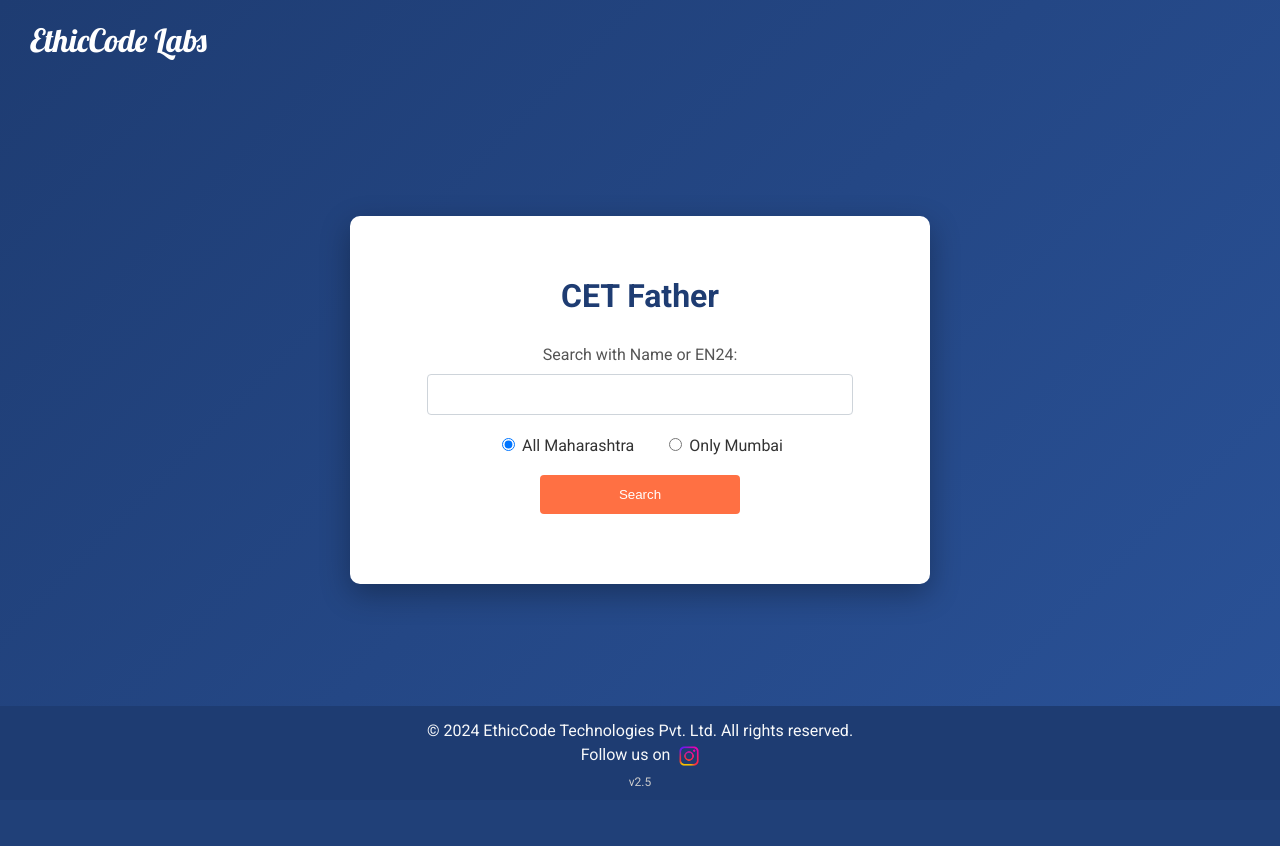
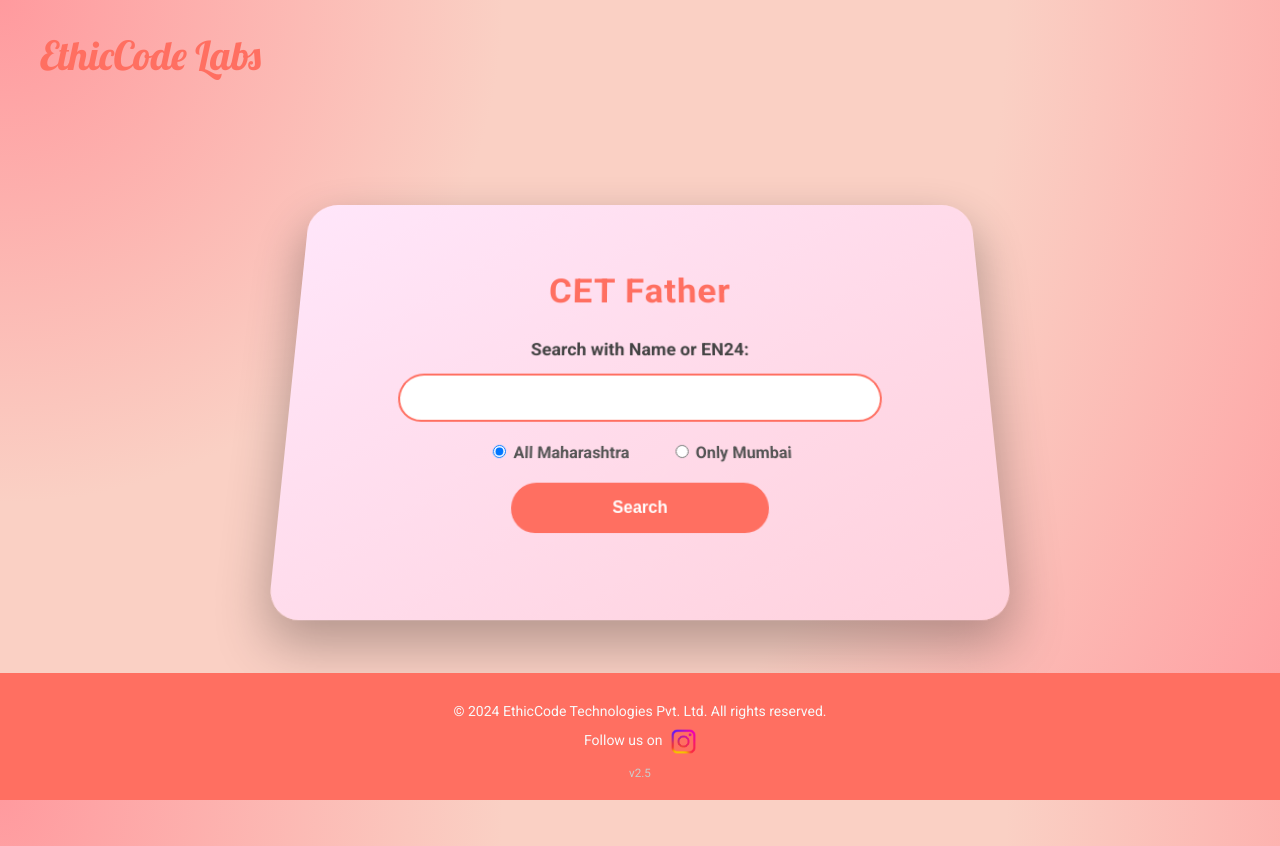
Before and after one commit to EthicCodes/CET-Father, a Flask app: page / in a window 1280 px wide; the page is wider, and only the part inside the window is pictured. Before the commit the page ends 786 px from the top of that part, so only its background shows below. Run offline with Flask 2, Linux system fonts and the light colour scheme.

Commit message:
Update style.css v2.5

```diff
--- a/static/style.css
+++ b/static/style.css
@@ -1,19 +1,21 @@
 /* Basic body style */
 body {
     font-family: 'Roboto', sans-serif;
-    background: linear-gradient(135deg, #1e3c72, #2a5298);
-    color: #333;
+    background: radial-gradient(circle at top left, #ff9a9e, #fad0c4, #fad0c4, #ff9a9e);
+    color: #fff;
     margin: 0;
     padding: 0;
+    overflow-x: hidden;
 }
 
 header {
     position: absolute;
-    top: 20px;
-    left: 30px;
+    top: 30px;
+    left: 40px;
     font-family: 'Lobster', cursive;
-    font-size: 32px;
-    color: #fff;
+    font-size: 40px;
+    color: #ff6f61;
+    animation: bounce-in 2s ease-out;
 }
 
 .container {
@@ -21,23 +23,38 @@ header {
     justify-content: center;
     align-items: center;
     height: 100vh;
+    transform: perspective(600px) rotateX(10deg);
+    transition: transform 0.5s ease-in-out;
+}
+
+.container:hover {
+    transform: perspective(600px) rotateX(0);
 }
 
 .search-card {
-    background-color: #ffffff;
-    padding: 40px;
-    border-radius: 10px;
-    box-shadow: 0 10px 30px rgba(0, 0, 0, 0.3);
+    background: linear-gradient(145deg, #ffe6fa, #ffd1dc);
+    padding: 50px;
+    border-radius: 30px;
+    box-shadow: 0 20px 50px rgba(0, 0, 0, 0.3);
     text-align: center;
     width: 100%;
-    max-width: 500px;
+    max-width: 600px;
+    transition: all 0.5s ease;
+}
+
+.search-card:hover {
+    transform: translateY(-20px) scale(1.05);
+    box-shadow: 0 30px 70px rgba(0, 0, 0, 0.5);
 }
 
 h1 {
-    color: #1e3c72;
+    color: #ff6f61;
     margin-bottom: 30px;
-    font-size: 32px;
+    font-size: 36px;
     font-weight: 700;
+    letter-spacing: 1px;
+    position: relative;
+    animation: fade-in 2s ease-in;
 }
 
 form {
@@ -47,17 +64,25 @@ form {
 }
 
 label {
-    margin-bottom: 10px;
-    color: #555;
+    margin-bottom: 15px;
+    color: #444;
+    font-weight: bold;
+    font-size: 18px;
 }
 
 input[type="text"] {
-    padding: 12px;
+    padding: 15px;
     margin-bottom: 20px;
-    border: 1px solid #ced4da;
-    border-radius: 4px;
+    border: 2px solid #ff6f61;
+    border-radius: 50px;
     width: 100%;
-    max-width: 400px;
+    max-width: 450px;
+    transition: border 0.3s ease;
+    outline: none;
+}
+
+input[type="text"]:focus {
+    border-color: #ff4f81;
 }
 
 .radio-buttons {
@@ -67,88 +92,141 @@ input[type="text"] {
 }
 
 .radio-buttons label {
-    margin: 0 15px;
-    font-weight: 500;
-    color: #333;
-}
-
-/* Added space between CAPTCHA and Search Button */
-.g-recaptcha {
-    margin-bottom: 20px;
+    margin: 0 20px;
+    font-weight: 600;
+    color: #555;
+    font-size: 16px;
 }
 
 button {
-    padding: 12px 30px;
-    background-color: #ff7043;
+    padding: 15px 40px;
+    background-color: #ff6f61;
     color: white;
     border: none;
-    border-radius: 4px;
+    border-radius: 50px;
     cursor: pointer;
-    transition: background-color 0.3s, transform 0.1s;
+    font-size: 16px;
+    font-weight: bold;
+    transition: all 0.4s ease;
     width: 100%;
-    max-width: 200px;
+    max-width: 250px;
+    position: relative;
 }
 
 button:hover {
-    background-color: #f4511e;
+    background-color: #ff4f81;
+    transform: translateY(-5px) scale(1.05);
 }
 
 button:active {
     transform: scale(0.95);
+    background-color: #ff2b56;
 }
 
 #results {
     margin-top: 30px;
     display: flex;
     flex-direction: column;
-    align-items: center; /* Centering the result cards */
+    align-items: center;
 }
 
 .result-card {
-    background-color: #2c3e50;
-    border-radius: 8px;
-    padding: 15px;
-    margin: 10px;
+    background: linear-gradient(135deg, #ff9a9e, #fad0c4);
+    border-radius: 20px;
+    padding: 20px;
+    margin: 15px;
     width: 100%;
-    max-width: 400px;
+    max-width: 450px;
     color: white;
-    box-shadow: 0 4px 8px rgba(0, 0, 0, 0.2);
-    text-align: center; /* Centering the text inside the cards */
+    box-shadow: 0 10px 25px rgba(0, 0, 0, 0.3);
+    text-align: center;
+    animation: fade-in-up 1s ease-in-out;
 }
 
 .result-card a {
-    color: #3498db;
+    color: #4bcffa;
     font-weight: bold;
     text-decoration: none;
+    font-size: 16px;
+    transition: color 0.3s ease;
 }
 
 .result-card a:hover {
+    color: #1e90ff;
     text-decoration: underline;
 }
 
-/* Footer */
 footer {
     text-align: center;
-    padding: 10px 0; /* Reduced footer padding */
-    background-color: #1e3c72;
+    padding: 20px 0;
+    background-color: #ff6f61;
     color: #f8f9fa;
     position: fixed;
     width: 100%;
     bottom: 0;
+    font-size: 14px;
+    animation: slide-up 1s ease;
 }
 
 footer p {
-    margin: 5px 0;
+    margin: 10px 0;
 }
 
 footer small {
     color: #ccc;
-    font-size: 12px;
 }
 
 .instagram-icon {
-    width: 20px;   /* Set the correct width */
-    height: 20px;  /* Set the correct height */
+    width: 25px;
+    height: 25px;
     vertical-align: middle;
     margin-left: 5px;
 }
+
+/* Keyframes for animations */
+@keyframes fade-in {
+    0% {
+        opacity: 0;
+        transform: translateY(-20px);
+    }
+    100% {
+        opacity: 1;
+        transform: translateY(0);
+    }
+}
+
+@keyframes fade-in-up {
+    0% {
+        opacity: 0;
+        transform: translateY(50px);
+    }
+    100% {
+        opacity: 1;
+        transform: translateY(0);
+    }
+}
+
+@keyframes bounce-in {
+    0% {
+        opacity: 0;
+        transform: scale(0.5);
+    }
+    60% {
+        opacity: 1;
+        transform: scale(1.2);
+    }
+    100% {
+        transform: scale(1);
+    }
+}
+
+@keyframes slide-up {
+    0% {
+        opacity: 0;
+        transform: translateY(50px);
+    }
+    100% {
+        opacity: 1;
+        transform: translateY(0);
+    }
+}
```
